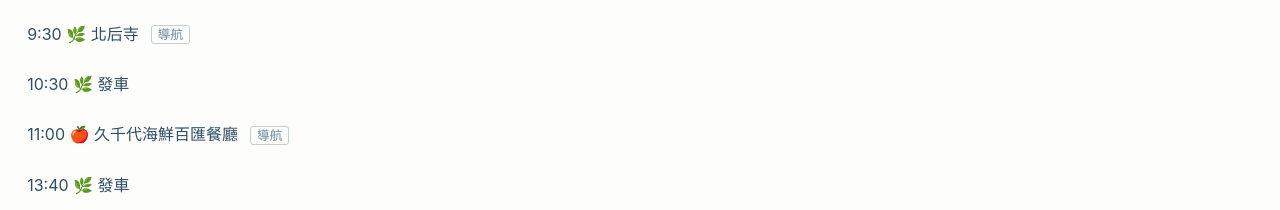
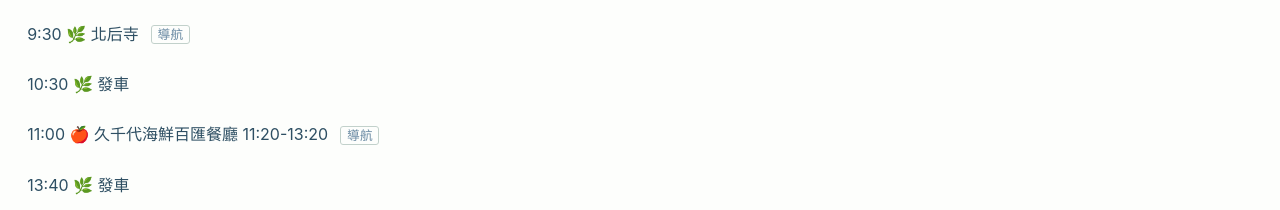
Before and after one commit to yarralin/yilan-family-trip, a plain HTML site: page detail.html in a window 1280 px wide. Shown: the part 969-1179 px from the top of the page. Drawn offline with Linux system fonts and the light colour scheme.

Commit message:
Update detail.html

```diff
--- a/detail.html
+++ b/detail.html
@@ -176,7 +176,7 @@
 
 
   <div class="item">
-    11:00 🍎 久千代海鮮百匯餐廳
+    11:00 🍎 久千代海鮮百匯餐廳 11:20-13:20
     <a class="map-btn" href="https://goo.gl/maps/yC9175veSrht9EPH8" target="_blank">導航</a>
   </div>
 
```
